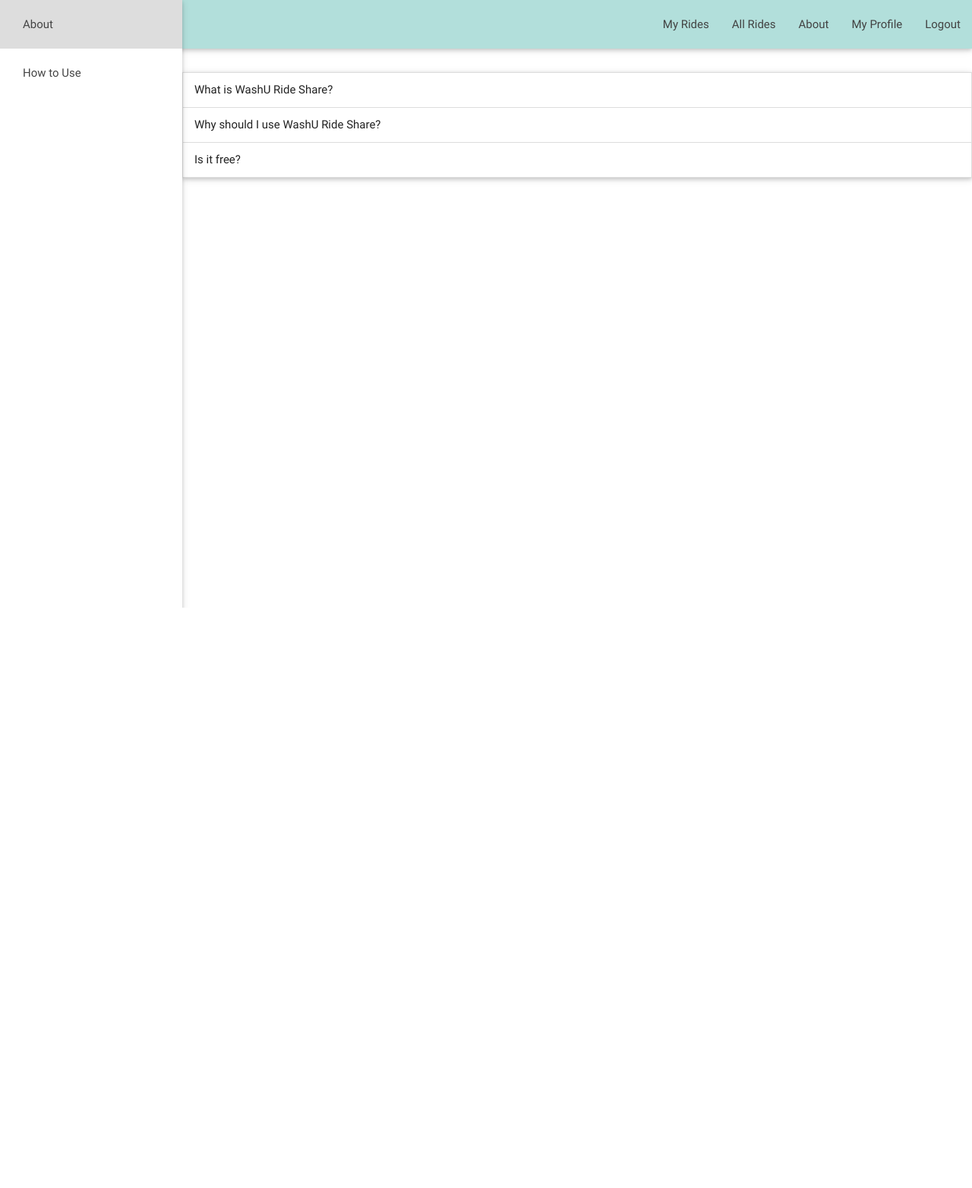
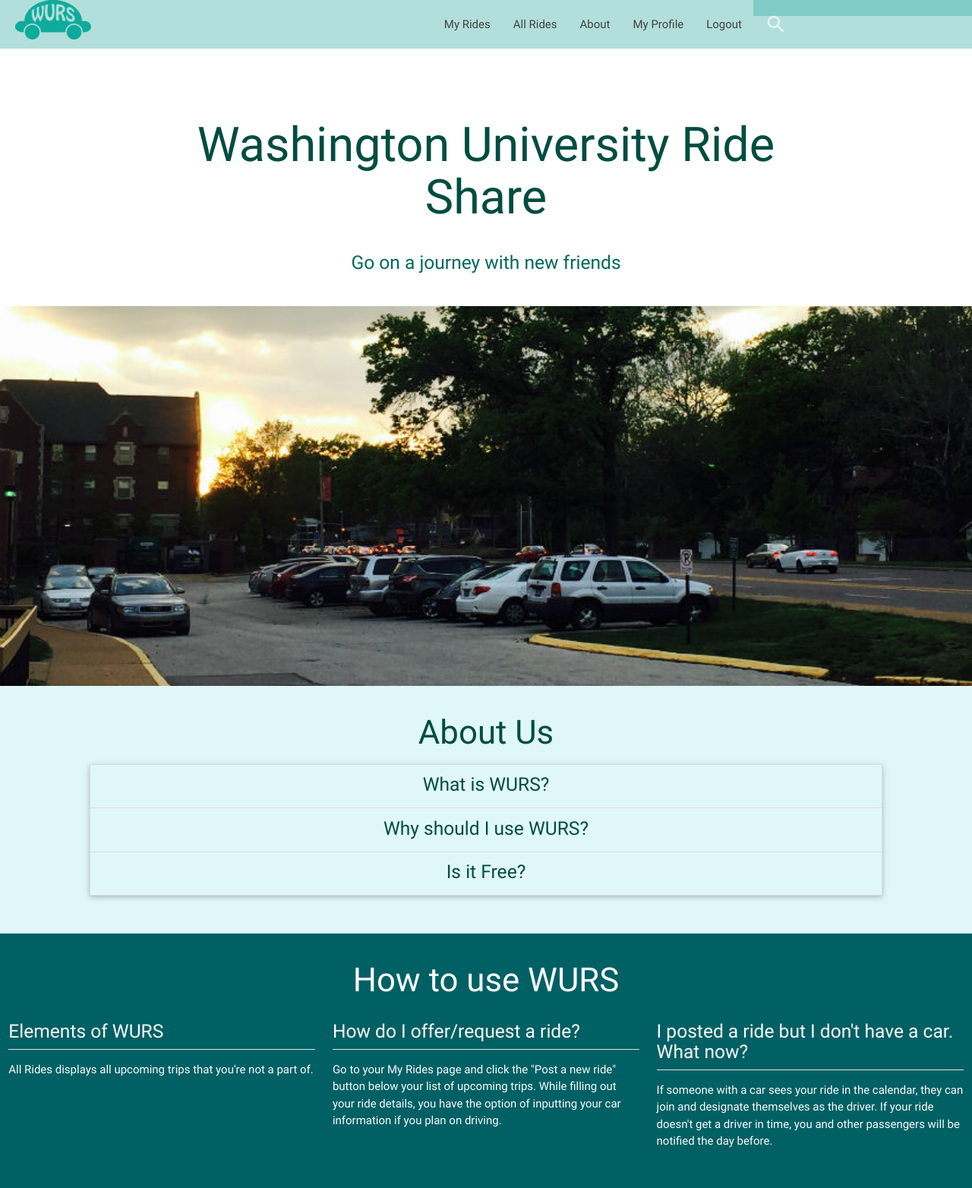
Before and after one commit to gracewylu/washu-ride-share, a PHP site: page /about.php in a window 1280 px wide. Shown: the whole page at 76% size. Before the commit the page ends 800 px from the top, so only its background shows below. Run offline with PHP 8.4, Linux system fonts and the light colour scheme; the visitor is signed in with stand-in values (Sample User, id 1); some libraries are stand-ins or nearby versions.

Commit message:
need to fix search

```diff
--- a/about.php
+++ b/about.php
@@ -1,104 +1,101 @@
+<!doctype html>
 <?php
 //Filename: trip_calendar.php
 //Author: Sam Teeter, Joey Woodson
 //Content: page to display all public trips
     require("database.php");
     session_start();
-    login_check();
     date_default_timezone_set("UTC");
+    include('navbar.php');
+    //display upcoming trip events in a sectioned list
+?>
+<head>
+<title>About</title>
+	<link href="text/css" rel="stylesheet" href="css/about.css">
 
-    //display upcoming trip events in a sectioned list
-    //TODO: create search bar where they can narrow results by date, location
-?>
-
-<!DOCTYPE html>
-<html>
-    <head>
-
-        <title>About</title>
-
-		<link href="http://fonts.googleapis.com/icon?family=Material+Icons" rel="stylesheet">
 	<!--Import materialize.css-->
 	<link type="text/css" rel="stylesheet" href="css/materialize.min.css"  media="screen,projection"/>
+	<link href="http://fonts.googleapis.com/icon?family=Material+Icons" rel="stylesheet">
+
 	<!--jQuery Link-->
 	<script src="https://cdnjs.cloudflare.com/ajax/libs/jquery/1.10.2/jquery.js"></script>
-
-
+	<script type="text/javascript" src="js/materialize.js"></script>
+	<script type="text/javascript" src="js/materialize.min.js"></script>
 	<!--Let browser know website is optimized for mobile-->
 	<meta name="viewport" content="width=device-width, initial-scale=1.0"/>
-
-
-
 </head>
-    <body>
-
-		<header>
-			<!--Navbar-->
-			<?php include("navbar.php");?>
-			  <ul class="side-nav fixed" style='transform: translateX(0%);'>
-				<li><a style="display:block" onclick="changePage('about')">About</a></li>
-				<li><a style="display:block" onclick="changePage('howto')">How to Use</a></li>
-			  </ul>
-			  <a href="#" data-activates="slide-out" class="button-collapse"><i class="mdi-navigation-menu"></i></a>
-		</header>
-
-		<div style="padding-left: 240px">
-			<div>
-			<ul class="collapsible" data-collapsible="expandable" id="questions">
-
+<main>
+	<div class="section white">
+		<div class="container">
+                <br><br>
+                <h1 class="header center teal-text text-darken-4 center">Washington University Ride Share</h1>
+                <div class="row center">
+                    <h5 class="header col s12 teal-text text-darken-3">Go on a journey with new friends</h5>
+                </div>
+        </div>
+	</div>
+    <div style="width: 100%;" class="parallax-container">
+    	<div class="parallax"><img src="img/car_pic.jpg"></div>
+    </div>
+    <div class="section cyan lighten-5">
+    	<div class="row">
+        <div class="col s12 m8 l10 offset-m2 offset-l1 center">
+          <h3 class="center teal-text text-darken-4">About Us</h3>
+            <ul class="collapsible" data-collapsible="accordion">
+              <li>
+                <div class='collapsible-header cyan lighten-5'>
+                  <h5 class="center teal-text text-darken-4">What is WURS?</h5>
+                </div>
+                <div class='collapsible-body'>
+				<p class="center teal-text text-darken-4">WashU Ride Share is a project that originated from Washington University's CSE 437S Software Engineering class, where a team of 5 computer science students work together on a project for a semester. We decided to implement a free ride-sharing service for Washington University in St. Louis students. Our goal is to connect students with similar interests and needs who are looking to go places and attend events together. We aim to encourage a stronger community amongst all Washington University students through this project.</p>
+              	</div>
+              </li>
+              <li>
+                <div class='collapsible-header cyan lighten-5'>
+                  <h5 class="center teal-text text-darken-4">Why should I use WURS?</h5>
+                </div>
+                <div class='collapsible-body'>
+					<p class="center teal-text text-darken-4">By keeping rides between students, we believe we're creating a friendlier, safer environment versus other ride sharing services that look for drivers outside of the WashU community.</p>
+				</div>
+              </li>
+              <li>
+                <div class='collapsible-header cyan lighten-5'>
+                  <h5 class="center teal-text text-darken-4">Is it Free?</h5>
+                </div>
+                <div class='collapsible-body'>
+					<p class="center teal-text text-darken-4">We do not ask drivers to set prices, but we also don't require that they offer rides for free. Whether a driver decides to ask for payment is up to them and their passengers.</p>
+				</div>
+              </li>
             </ul>
         </div>
     </div>
+    </div>
+    <div class="section cyan darken-4">
+    	<h3 class="center grey-text text-lighten-5">How to use WURS</h3>
+    	<div class="row">
+    		<div class="col l4">
+    			<h5 class="grey-text text-lighten-5">Elements of WURS</h5>
+    			<div class="divider"></div>
+    			<p class="grey-text text-lighten-5">All Rides displays all upcoming trips that you're not a part of.</p>
+    		</div>
+    		<div class="col l4">
+    			<h5 class="grey-text text-lighten-5">How do I offer/request a ride?</h5>
+    			<div class="divider"></div>
+    			<p class="grey-text text-lighten-5">Go to your My Rides page and click the "Post a new ride" button below your list of upcoming trips. While filling out your ride details, you have the option of inputting your car information if you plan on driving.</p>
+    		</div>
+    		<div class="col l4">
+    			<h5 class="grey-text text-lighten-5">I posted a ride but I don't have a car. What now?</h5>
+    			<div class="divider"></div>
+    			<p class="grey-text text-lighten-5">If someone with a car sees your ride in the calendar, they can join and designate themselves as the driver. If your ride doesn't get a driver in time, you and other passengers will be notified the day before.</p>
+    		</div>
+    	</div>
+    </div>
+<script type="text/javascript">
+$(document).ready(function(){
+    // Following initializes parallax, an effect where the background moves slower than the foreground
+    $('.parallax').parallax();
 
-		<div id="replacements" style="display:none">
-			<ul id="about">
-				<li>
-				  <div class="collapsible-header">What is WashU Ride Share?</div>
-				  <div class="collapsible-body"><p>WashU Ride Share is a project that originated from Washington University's CSE 437S Software Engineering class, where a team of 5 computer science students work together on a project for a semester. We decided to implement a free ride-sharing service for Washington University in St. Louis students. </p>
-				  	<p>Our goal is to connect students with similar interests and needs who are looking to go places and attend events together. We aim to encourage a stronger community amongst all Washington University students through this project.</p></div>
-				</li>
-				<li>
-				  <div class="collapsible-header">Why should I use WashU Ride Share?</div>
-				  <div class="collapsible-body"><p>By keeping rides between students, we believe we're creating a friendlier, safer environment versus other ride sharing services that look for drivers outside of the WashU community.</p></div>
-				</li>
-				<li>
-				  <div class="collapsible-header">Is it free?</div>
-				  <div class="collapsible-body"><p>We do not ask drivers to set prices, but we also don't require that they offer rides for free. Whether a driver decides to ask for payment is up to them and their passengers.</p></div>
-				</li>
-			</ul>
-
-			<ul id="howto">
-				<li>
-				  <div class="collapsible-header">What does Ride Calendar do?</div>
-				  <div class="collapsible-body"><p>Ride Calendar displays all upcoming trips.</p></div>
-				</li>
-				<li>
-				  <div class="collapsible-header">How do I offer/request a ride?</div>
-				  <div class="collapsible-body"><p>Go to your My Rides page and click the "Post a new ride" button below your list of upcoming trips. While filling out your ride details, you have the option of inputting your car information if you plan on driving.</p></div>
-				</li>
-				<li>
-				  <div class="collapsible-header">I posted a ride but I don't have a car. What now?</div>
-				  <div class="collapsible-body"><p>If someone with a car sees your ride in the calendar, they can join and designate themselves as the driver. If your ride doesn't get a driver in time, you and other passengers will be notified the day before.</p></div>
-				</li>
-			</ul>
-		</div>
-
-		<!--Finish Materialize setup-->
-        <script type="text/javascript" src="https://code.jquery.com/jquery-2.1.1.min.js"></script>
-        <script type="text/javascript" src="js/materialize.min.js"></script>
-        <!--Set document ready function so mobile navbar button works:-->
-
-		<script>
-        $( document ).ready(function() {
-            $(".button-collapse").sideNav();
-            $('.modal-trigger').leanModal();
-			changePage('about');
 });
-
-
-		function changePage(str) {
-			document.getElementById('questions').innerHTML = document.getElementById(str).innerHTML ;
-		}
 </script>
-    </body>
+</main>
 </html>
--- a/database.php
+++ b/database.php
@@ -14,7 +14,7 @@ if($mysqli->connect_errno){
 //utility function to check that user is logged in
 function login_check(){
     if(!isset($_SESSION['username'])){
-        header("Location:http://".$_SERVER['SERVER_NAME']."/~cse437/login.html");
+        header("Location:http://".$_SERVER['SERVER_NAME']."/~cse437/about.php");
     }
 }
 
--- a/home.php
+++ b/home.php
@@ -14,6 +14,7 @@
         <!--Materialize setup-->
       <link href="http://fonts.googleapis.com/icon?family=Material+Icons" rel="stylesheet">
       <link type="text/css" rel="stylesheet" href="css/materialize.min.css"  media="screen,projection"/>
+      <link type="text/css" rel="stylehseet" href="css/about.css">
       <meta name="viewport" content="width=device-width, initial-scale=1.0"/>
 
       <!--Navbar-->
--- a/logout.php
+++ b/logout.php
@@ -4,5 +4,5 @@
 //Content: logout script
 	session_start();
 	session_destroy();
-	header("Location:http://".$_SERVER['SERVER_NAME']."/~cse437/login.html");
+	header("Location:http://".$_SERVER['SERVER_NAME']."/~cse437/about.php");
 ?>
--- a/navbar.php
+++ b/navbar.php
@@ -4,35 +4,71 @@
 //Content: navigation bar for all pages
 
 //Pages that use this will need to have the materialize environment set up
-
+if(!isset($_SESSION['username'])){
 echo<<<HTML
 <style>
 nav ul li a{
     color:#424242
 }
+
 </style>
 <nav class="top-nav">
     <div class='nav-wrapper teal lighten-4 black-text'>
         <!--<a href='trip_calendar.php' class='page-title grey-text text-darken-3'>&nbsp;Get a Ride</a>-->
-        <a href="trip_calendar.php" style="padding-left: 20px;"><img src="img/wurs_logo.png"></a>
+        <a href="trip_calendar.php" style="padding-left: 20px; padding-top: 10px;"><img src="img/wurs_logo.png"></a>
+        <a href='#' data-activates='sidebar' class='button-collapse'><i class='material-icons'>menu</i></a>
+        <ul id='nav-mobile' class='right hide-on-med-and-down'>
+            <li><a href='login.html'>Login</a></li>
+            <li><a href="register.php">Register</a></li>
+        </ul>
+        <ul class='side-nav' id='sidebar'>
+            <li><a href='login.html'>Login</a></li>
+            <li><a href="register.php">Register</a></li>
+        </ul>
+    </div>
+</nav>
+HTML;
+}
+else{
+echo<<<HTML
+<style>
+nav ul li a{
+    color:#424242
+}
+
+</style>
+<nav class="top-nav">
+    <div class='nav-wrapper teal lighten-4 black-text'>
+        <!--<a href='trip_calendar.php' class='page-title grey-text text-darken-3'>&nbsp;Get a Ride</a>-->
+        <a href="trip_calendar.php" style="padding-left: 20px; padding-top: 10px;"><img src="img/wurs_logo.png"></a>
         <a href='#' data-activates='sidebar' class='button-collapse'><i class='material-icons'>menu</i></a>
         <ul id='nav-mobile' class='right hide-on-med-and-down'>
             <li><a href='home.php'>My Rides</a></li>
             <li><a href='trip_calendar.php'>All Rides</a></li>
             <li><a href='about.php'>About</a></li>
             <li><a href='user_profile.php'>My Profile</a></li>
-			<li><a href='logout.php'>Logout</a></li>
+            <li><a href='logout.php'>Logout</a></li>
+             <li>
+                <form class="teal lighten-3" method="GET" action="search.php">
+                    <div class="input-field">
+                        <input id="search" name="q" type="search">
+                            <label for="search"><i class="material-icons">search</i></label>
+                        </input>
+                    </div>
+                </form>
+            </li>
         </ul>
         <ul class='side-nav' id='sidebar'>
             <li><a href='home.php'>My Rides</a></li>
             <li><a href='trip_calendar.php'>All Rides</a></li>
             <li><a href='about.php'>About</a></li>
             <li><a href='user_profile.php'>My Profile</a></li>
-			<li><a href='logout.php'>Logout</a></li>
+            <li><a href='logout.php'>Logout</a></li>
         </ul>
     </div>
 </nav>
 HTML;
+}
 
 //NOTE: pages that include the navbar will also need to add the following line to the document ready function in jQuery:
 // $(".button-collapse").sideNav();
```
Also changed, not shown: css/about.css (added, +15 -0 lines), login.html (+20 -4 lines), register.php (+19 -2 lines), search.php (+31 -7 lines), img/car_pic.jpg (added). Lines whose indentation alone changed are shown as unchanged.
